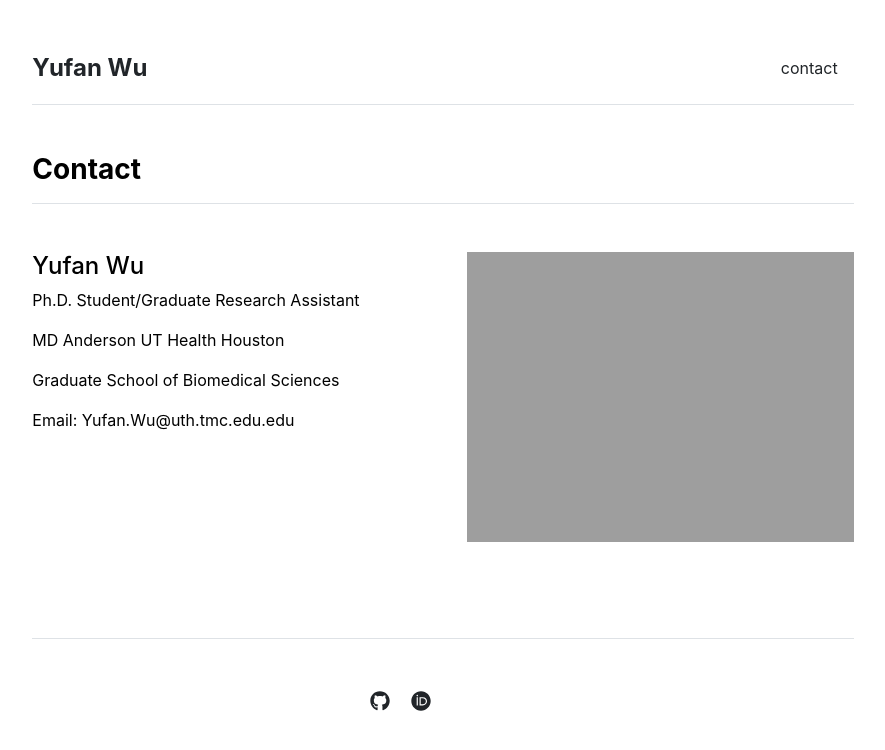
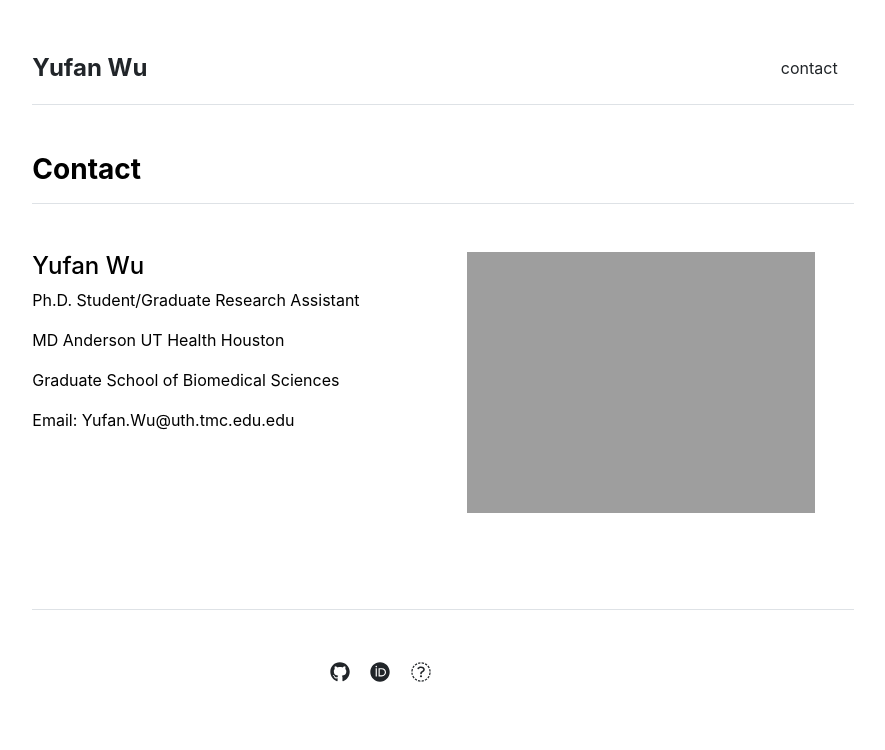
Before and after one commit to YufanWu147/YufanWu147.github.io, a Jekyll site: the page built from contact.md, in a window 1280 px wide. Shown: the top 750 px of the page, without its empty margins (197-1082 px from the left). Built offline with Jekyll 4.4.1, drawn with Linux system fonts in a browser that asks for light colours.

Commit message:
update contact

```diff
--- a/_data/settings.yml
+++ b/_data/settings.yml
@@ -4,6 +4,7 @@ menu:
 social:
 - {icon: 'github', link: 'https://github.com/YufanWu147'}
 - {icon: 'orcid', link: 'https://orcid.org/0000-0001-9277-2515'}
+- {icon: 'email', link: 'Yufan.Wu@uth.tmc.edu'}
 
 contacts:
 - {name: 'Yufan Wu', title: 'Ph.D. Student/Graduate Research Assistant', department: 'MD Anderson UT Health Houston', institution: 'Graduate School of Biomedical Sciences', email: 'Yufan.Wu@uth.tmc.edu.edu', image: 'assets/img/contact.jpg'}
--- a/_includes/contact.html
+++ b/_includes/contact.html
@@ -11,7 +11,7 @@
         <p>Email: {{ contact.email }}</p>
       </div>
       <div class="col-md-6">
-        <img src="{{ site.github.url }}/{{ contact.image }}" alt="Contact" width="100%">
+        <img src="{{ site.github.url }}/{{ contact.image }}" alt="Contact" width="90%">
       </div>
     </div>
     {% endfor %}
```
